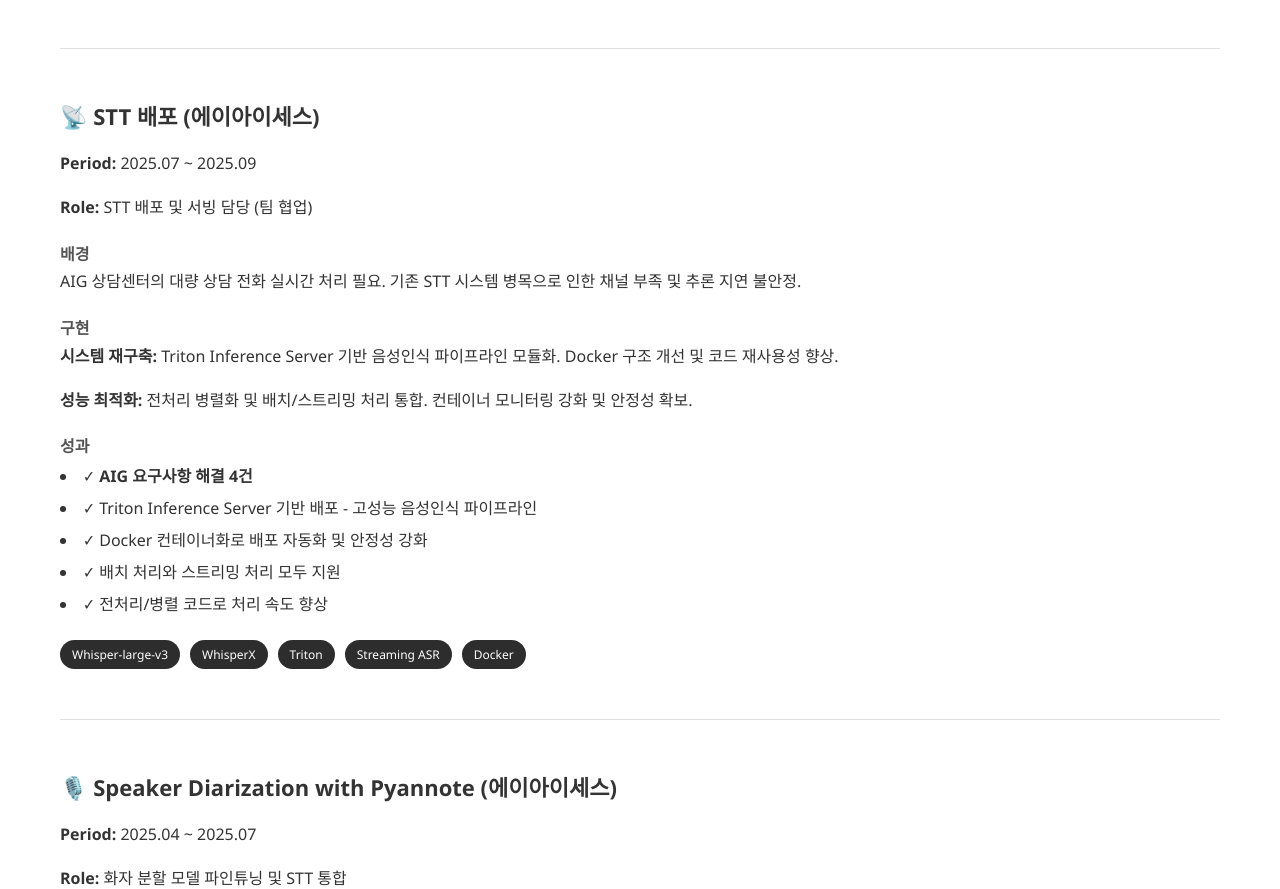
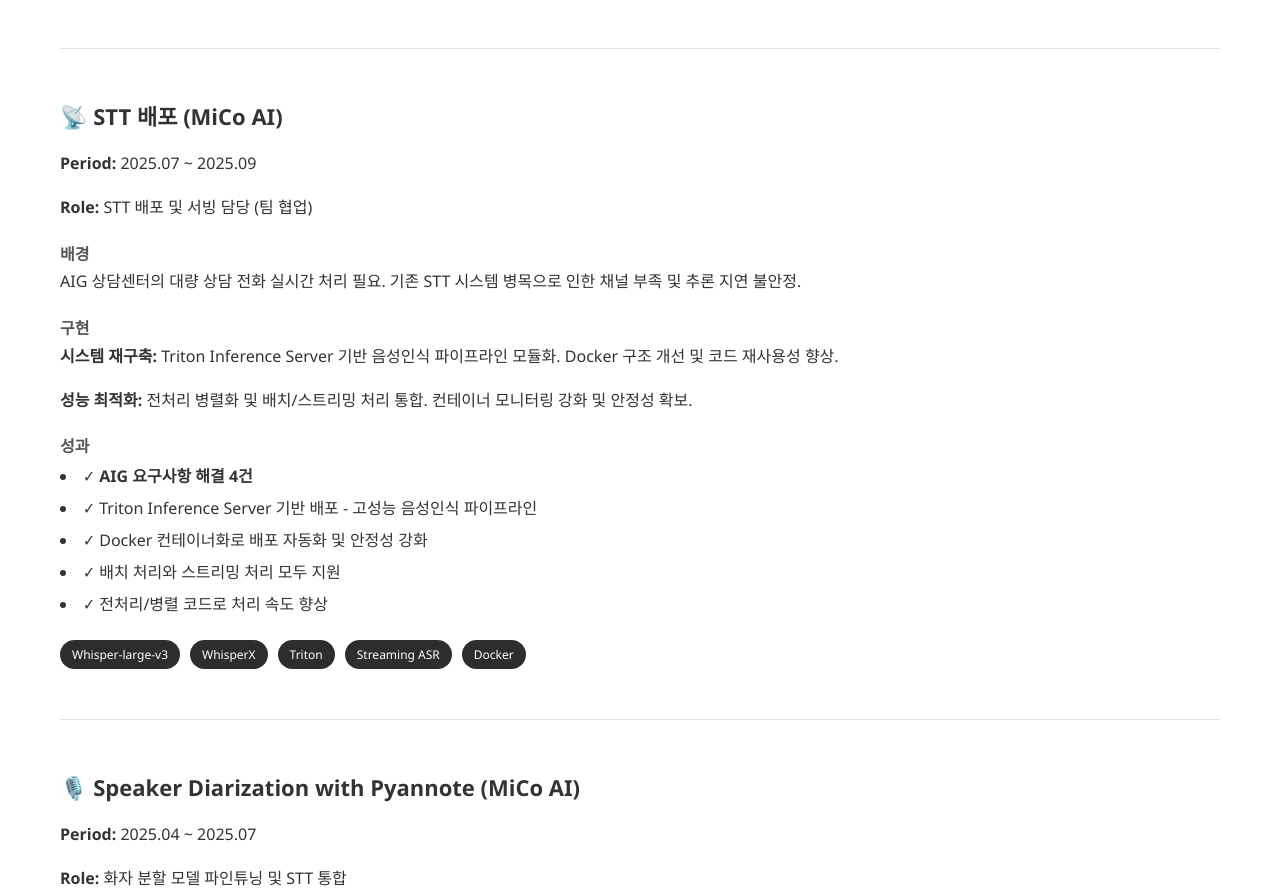
Before and after one commit to ckc5800/ckc5800.github.io, a Jekyll site: the page built from projects.html, in a window 1280 px wide and 1400 px high, scrolled down 1790 px. Shown: the part 159-1048 px from the top of the window. Built offline with Jekyll 4.4.1, drawn with Linux system fonts in a browser that asks for light colours.

Commit message:
Company renamed to MiCo AI after merger

```diff
--- a/about.html
+++ b/about.html
@@ -30,7 +30,7 @@ title: About
 
     <h3>근무 경력</h3>
     <ul style="list-style-position: inside; line-height: 2.2;">
-        <li><strong>에이아이세스</strong> (2025.04 ~ 현재) | Manager</li>
+        <li><strong>MiCo AI</strong> (구 에이아이세스) (2025.04 ~ 현재) | Manager</li>
         <li><strong>인피닉</strong> (2022.08 ~ 2025.04) | AI Engineer/MLOps Engineer</li>
         <li><strong>이든티앤에스</strong> (2022.04 ~ 2022.08) | AI Engineer</li>
         <li><strong>큐헷지</strong> (2020.09 ~ 2021.09) | 인턴</li>
--- a/projects.html
+++ b/projects.html
@@ -74,7 +74,7 @@ title: Projects
 <hr style="margin: 50px 0; border: none; border-top: 1px solid #e0e0e0;">
 
 <div style="margin-bottom: 50px;">
-    <h3>📡 STT 배포 (에이아이세스)</h3>
+    <h3>📡 STT 배포 (MiCo AI)</h3>
     <p><strong>Period:</strong> 2025.07 ~ 2025.09</p>
     <p><strong>Role:</strong> STT 배포 및 서빙 담당 (팀 협업)</p>
 
@@ -106,7 +106,7 @@ title: Projects
 <hr style="margin: 50px 0; border: none; border-top: 1px solid #e0e0e0;">
 
 <div style="margin-bottom: 50px;">
-    <h3>🎙️ Speaker Diarization with Pyannote (에이아이세스)</h3>
+    <h3>🎙️ Speaker Diarization with Pyannote (MiCo AI)</h3>
     <p><strong>Period:</strong> 2025.04 ~ 2025.07</p>
     <p><strong>Role:</strong> 화자 분할 모델 파인튜닝 및 STT 통합</p>
 
```
Also changed, not shown: 2 other files.
